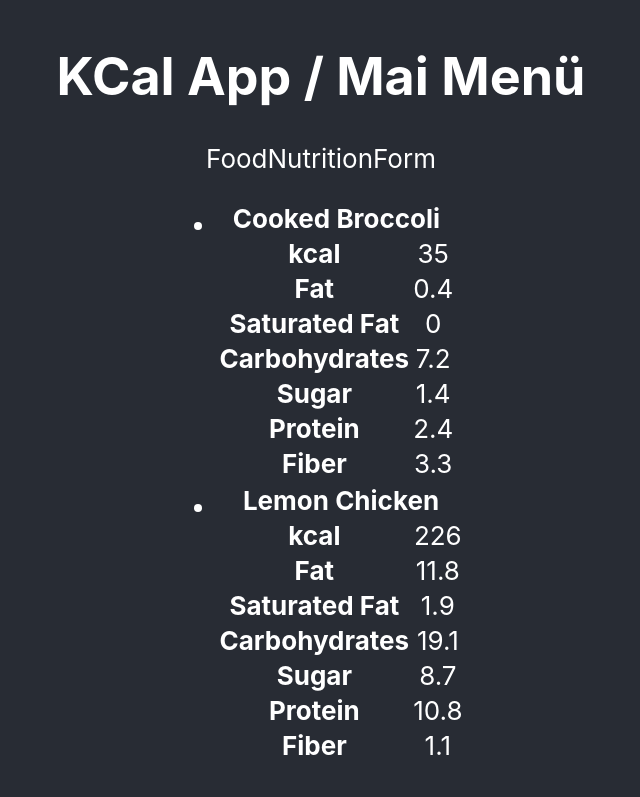
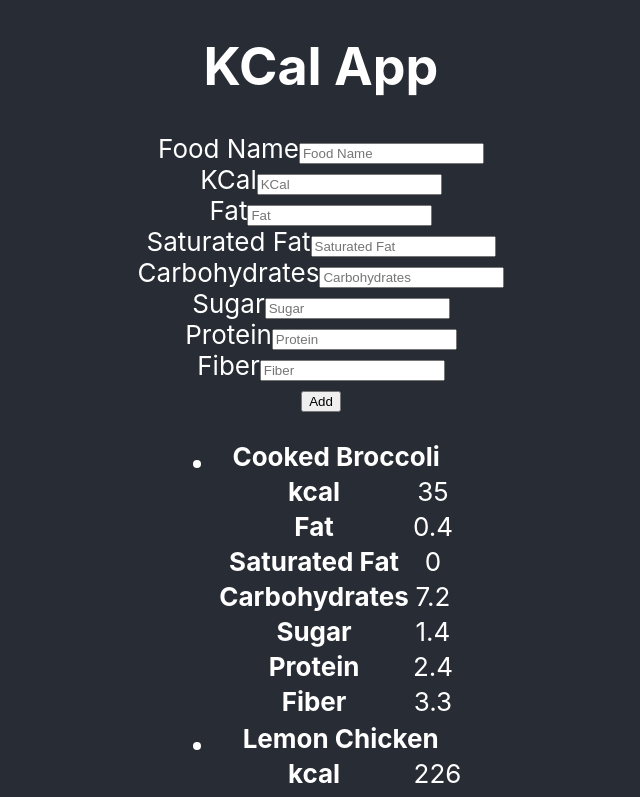
Before and after one commit to zsolt-nagy/kcal-app-react, a React (Create React App) app: page / in a window 1280 px wide. Shown: the top 797 px of the page, without its empty margins (319-959 px from the left). Built offline with nearby package versions, Linux system fonts and the light colour scheme.

Commit message:
Food Form with controlled components

```diff
--- a/src/App.js
+++ b/src/App.js
@@ -25,12 +25,22 @@ export default function App() {
             fiber: 1.1,
             protein: 10.8,
         },
+        {
+            foodName: "Corn with Butter",
+            kcal: 106,
+            fat: 2.4,
+            saturatedFat: 1.1,
+            carbs: 21.9,
+            sugar: 0,
+            fiber: 0,
+            protein: 3.1,
+        },
     ]);
 
     return (
         <div className="App">
             <header className="App-header">
-                <h1>KCal App / Mai Menü</h1>
+                <h1>KCal App</h1>
                 <FoodNutritionForm />
                 <FoodList foodItems={foodItems} />
             </header>
--- a/src/Components/FoodNutritionForm/FoodNutritionForm.jsx
+++ b/src/Components/FoodNutritionForm/FoodNutritionForm.jsx
@@ -1,7 +1,149 @@
-import React from 'react';
+import React, { useState } from 'react';
 
 export default function FoodNutritionForm() {
+    const [foodName, setFoodName] = useState("");
+    const [kcal, setKcal] = useState("");
+    const [fat, setFat] = useState("");
+    const [saturatedFat, setSaturatedFat] = useState("");
+    const [carbs, setCarbs] = useState("");
+    const [sugar, setSugar] = useState("");
+    const [protein, setProtein] = useState("");
+    const [fiber, setFiber] = useState("");
+
+    const handleChange = setter => event => setter(event.target.value);
+
+    const handleSubmit = event => {
+        event.preventDefault();
+        console.log(foodName, kcal, fat, saturatedFat, carbs, sugar, protein, fiber);
+        // TODO: foodName has to be unique
+
+        setFoodName("");
+        setKcal("");
+        setFat("");
+        setSaturatedFat("");
+        setCarbs("");
+        setSugar("");
+        setProtein("");
+        setFiber("");
+    }
+
     return (
-        <div>FoodNutritionForm</div>
+        <form onSubmit={handleSubmit}>
+            <div className="form-row">
+                <label htmlFor="food-name">Food Name</label>
+                <input
+                    type="text"
+                    id="food-name"
+                    name="food-name"
+                    value={foodName}
+                    onChange={handleChange(setFoodName)}
+                    placeholder="Food Name"
+                    required />
+            </div>
+            <div className="form-row">
+                <label htmlFor="kcal-input">KCal</label>
+                <input
+                    type="number"
+                    id="kcal-input"
+                    name="kcal"
+                    placeholder="KCal"
+                    value={kcal}
+                    onChange={handleChange(setKcal)}
+                    min="0.0"
+                    step="0.1"
+                    required />
+            </div>
+            <div className="form-row">
+                <label htmlFor="fat-input">Fat</label>
+                <input
+                    type="number"
+                    id="fat-input"
+                    name="fat"
+                    placeholder="Fat"
+                    value={fat}
+                    onChange={handleChange(setFat)}
+                    min="0"
+                    step="0.1"
+                    required />
+            </div>
+            <div className="form-row">
+                <label htmlFor="saturated-fat-input">Saturated Fat</label>
+                <input
+                    type="number"
+                    id="saturated-fat-input"
+                    name="saturated-fat"
+                    placeholder="Saturated Fat"
+                    value={saturatedFat}
+                    onChange={handleChange(setSaturatedFat)}
+                    min="0"
+                    step="0.1"
+                    required />
+            </div>
+            <div className="form-row">
+                <label htmlFor="carbs-input">Carbohydrates</label>
+                <input
+                    type="number"
+                    id="carbs-input"
+                    name="carbs"
+                    placeholder="Carbohydrates"
+                    value={carbs}
+                    onChange={handleChange(setCarbs)}
+                    min="0"
+                    step="0.1"
+                    required />
+            </div>
+            <div className="form-row">
+                <label htmlFor="sugar-input">Sugar</label>
+                <input
+                    type="number"
+                    id="sugar-input"
+                    name="sugar"
+                    placeholder="Sugar"
+                    value={sugar}
+                    onChange={handleChange(setSugar)}
+                    min="0"
+                    step="0.1"
+                    required />
+            </div>
+            <div className="form-row">
+                <label htmlFor="protein-input">Protein</label>
+                <input
+                    type="number"
+                    id="protein-input"
+                    name="protein"
+                    placeholder="Protein"
+                    value={protein}
+                    onChange={handleChange(setProtein)}
+                    min="0"
+                    step="0.1"
+                    required />
+            </div>
+            <div className="form-row">
+                <label htmlFor="fiber-input">Fiber</label>
+                <input
+                    type="number"
+                    id="fiber-input"
+                    name="fiber"
+                    placeholder="Fiber"
+                    value={fiber}
+                    onChange={handleChange(setFiber)}
+                    min="0"
+                    step="0.1"
+                    required />
+            </div>
+            <div className="form-row">
+                <button type="submit">Add</button>
+            </div>
+        </form>
     );
 }
+/*
+        {
+            fat: 0.4,
+            saturatedFat: 0,
+            carbs: 7.2,
+            sugar: 1.4,
+            fiber: 3.3,
+            protein: 2.4,
+        },
+*/
```
Also changed, not shown: src/Components/FoodList/FoodList.jsx (line endings or trailing spaces).
